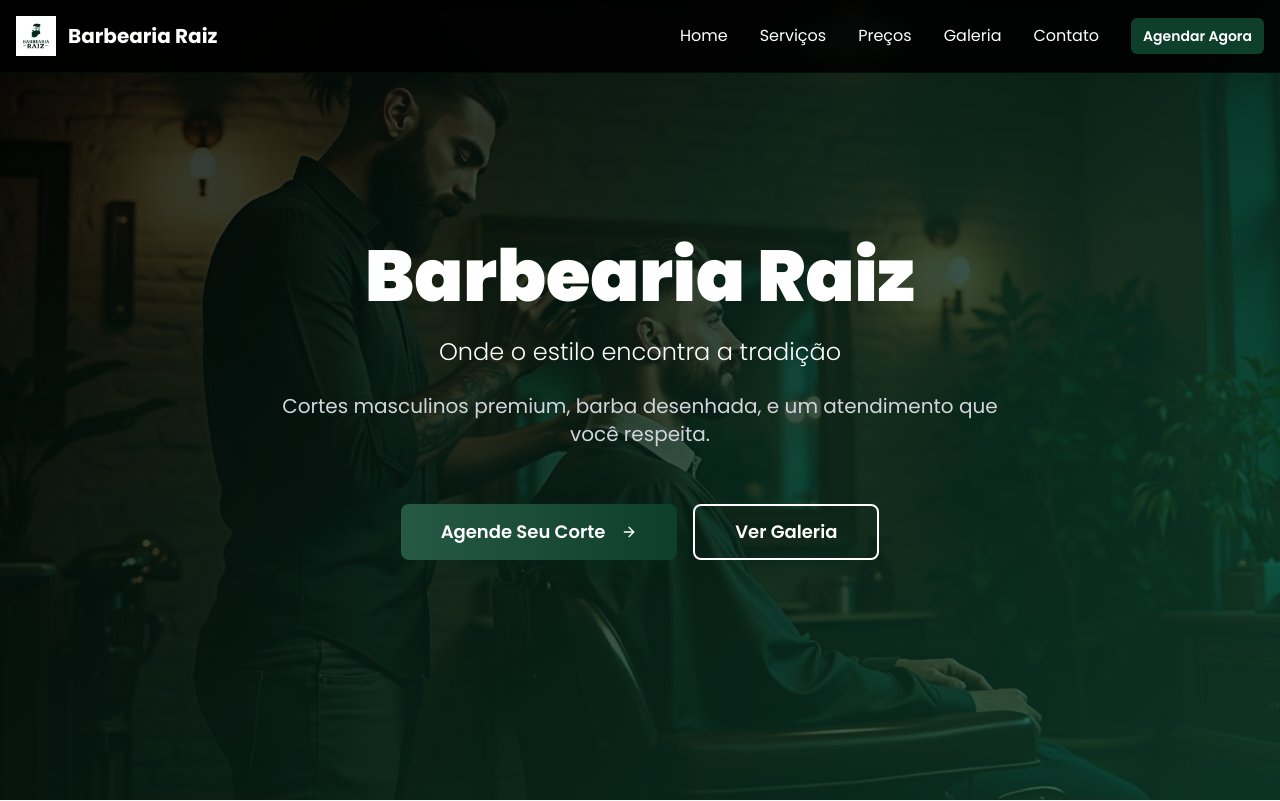
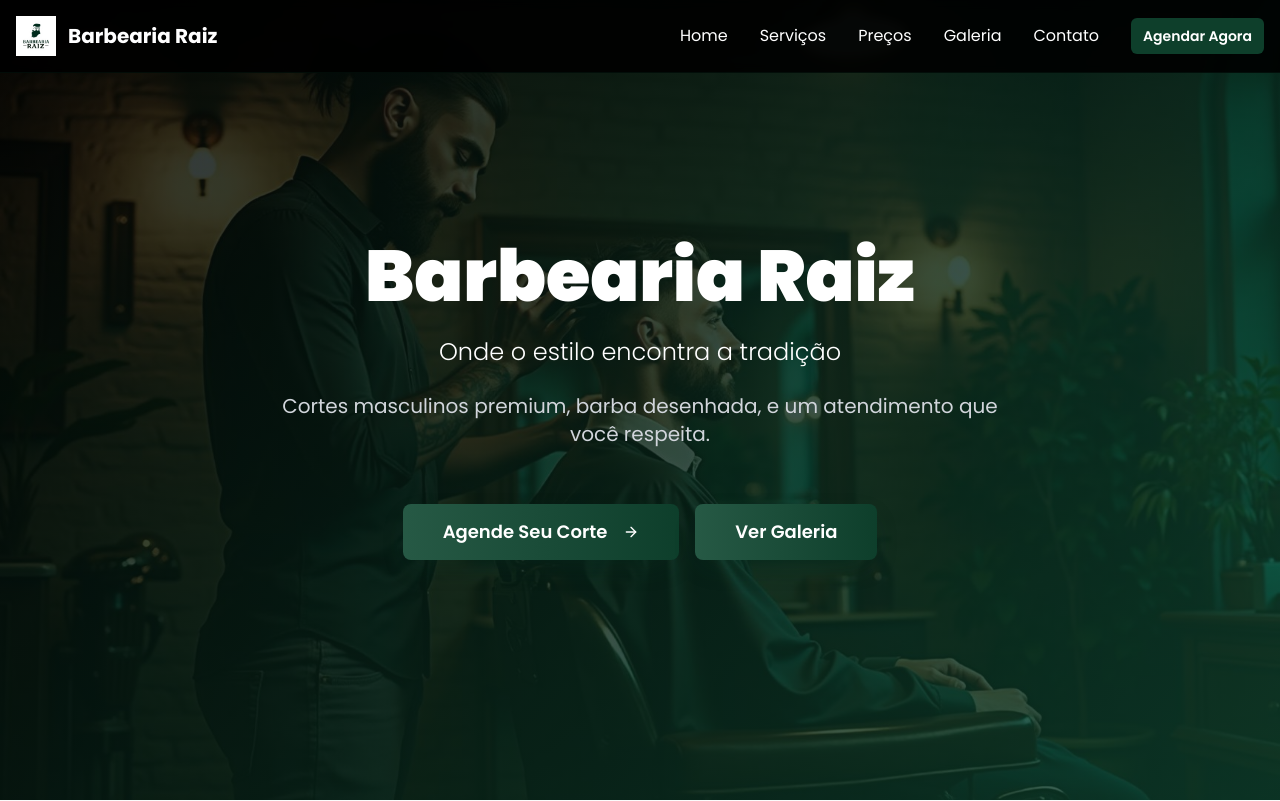
Before and after one commit to Victor-CSM/raiz-landing-craft, a React (Vite) app: page / in a window 1280 px wide. Shown: the top 801 px of the page. Built offline with nearby package versions, Linux system fonts and the light colour scheme.

Commit message:
Apply hover effect to "Ver Galeria" button
Apply the same hover effect as the "Agende Seu Corte" button to the "Ver Galeria" button. This will involve adding a class or modifying the existing styles to achieve a similar visual feedback on hover.

```diff
--- a/src/pages/Index.tsx
+++ b/src/pages/Index.tsx
@@ -104,7 +104,7 @@ const Index = () => {
                 Agende Seu Corte
                 <ArrowRight className="ml-2" />
               </Button>
-              <Button variant="heroOutline" size="xl" onClick={() => scrollToSection('galeria')}>
+              <Button variant="hero" size="xl" onClick={() => scrollToSection('galeria')}>
                 Ver Galeria
               </Button>
             </div>
```
